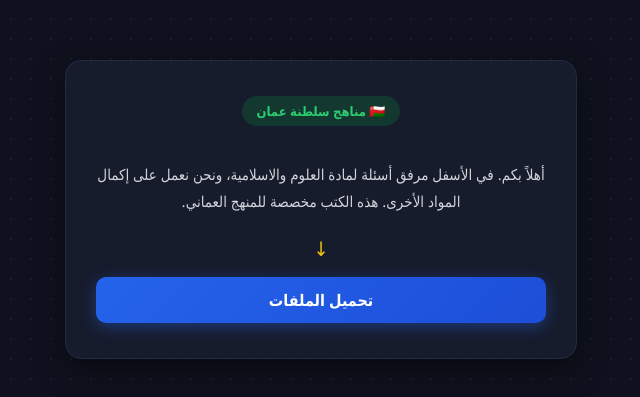
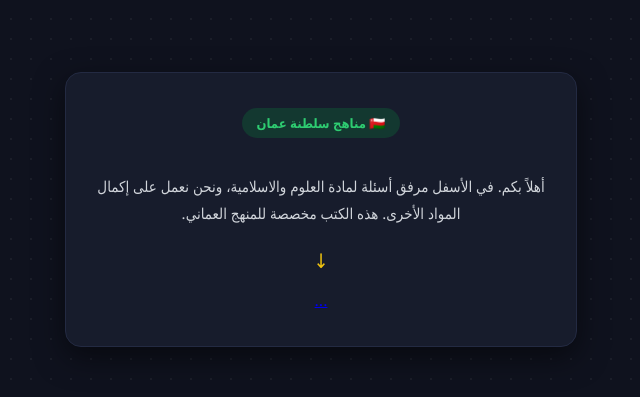
Before and after one commit to mralabdali2-arch/oman-science-game, a plain HTML site: page index.html in a window 1280 px wide. Shown: the part 191-588 px from the top of the page, without its empty margins (319-959 px from the left). Drawn offline with Linux system fonts and the light colour scheme.

Commit message:
Update index.html

```diff
--- a/index.html
+++ b/index.html
@@ -85,7 +85,7 @@
         <p>أهلاً بكم. في الأسفل مرفق أسئلة لمادة العلوم والاسلامية، ونحن نعمل على إكمال المواد الأخرى. هذه الكتب مخصصة للمنهج العماني.</p>
         <div class="arrow">↓</div>
         <!-- تم ربط الزر بملف 2 mwad.exe بالشكل الصحيح -->
-        <a href="2%20mwad.exe" class="download-btn" download>تحميل الملفات</a>
+        <a href="/oman-science-game/2 mwad.exe" download>...</a>
     </div>
 
 </body>
```
